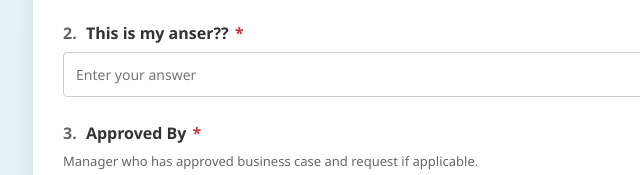
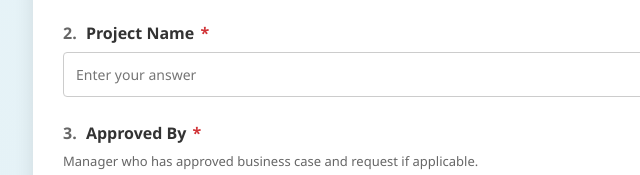
Before and after one commit to darinmurray/backoffice-intake-form, a plain HTML site: page index.html in a window 1280 px wide. Shown: the part 398-573 px from the top of the page, 207-847 px from the left. Drawn offline with Linux system fonts and the light colour scheme.

Commit message:
Change question 2 to "Project Name"
Co-Authored-By: Claude Opus 4.5 <noreply@anthropic.com>

```diff
--- a/index.html
+++ b/index.html
@@ -248,7 +248,7 @@
 
                 <!-- Question 2 (test question) -->
                 <div class="form-group" data-required="true">
-                    <label><span class="question-number">2.</span> This is my anser?? <span class="required">*</span></label>
+                    <label><span class="question-number">2.</span> Project Name <span class="required">*</span></label>
                     <input type="text" name="testQuestion" placeholder="Enter your answer">
                     <div class="error-message">This field is required</div>
                 </div>
```
